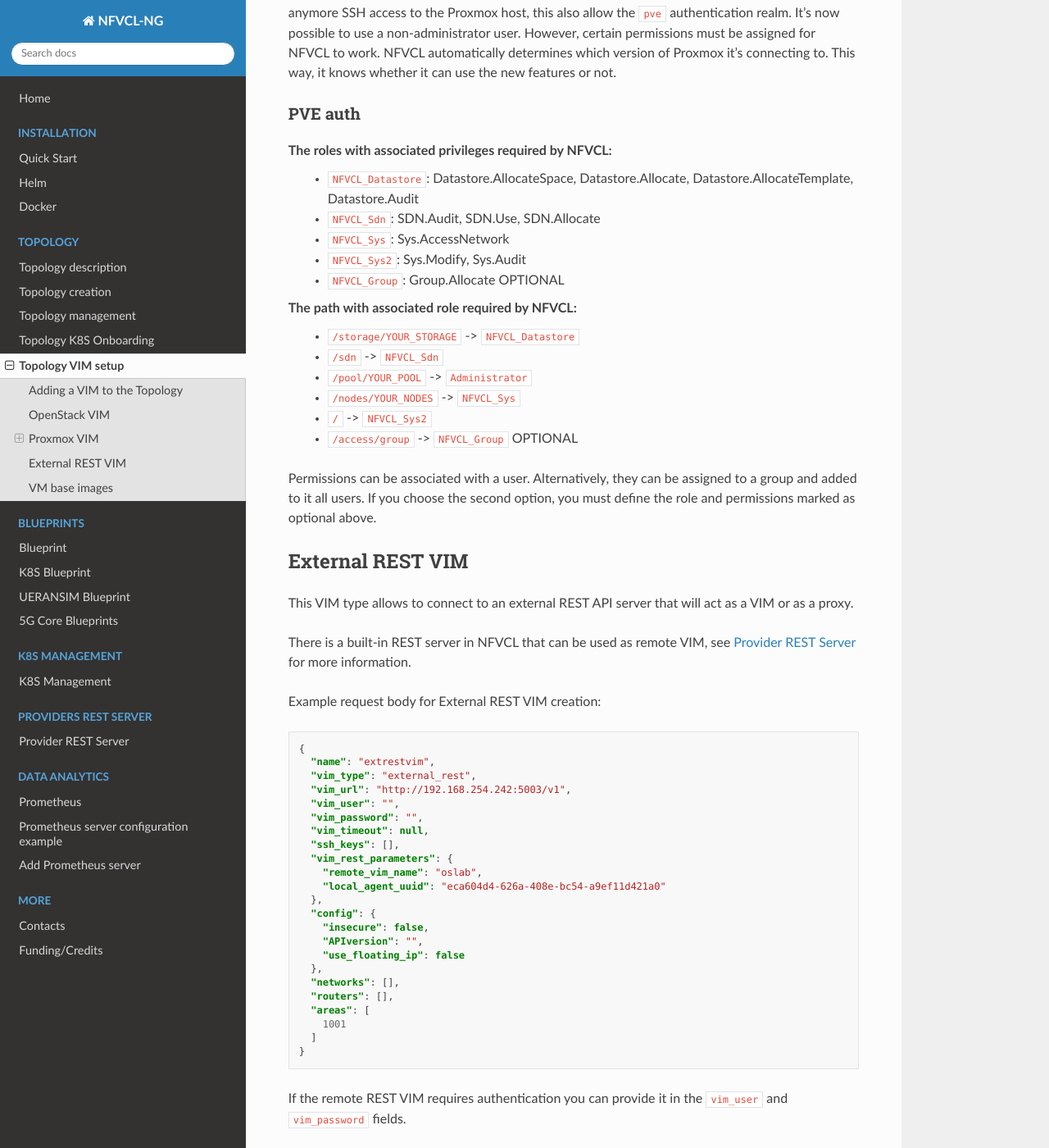
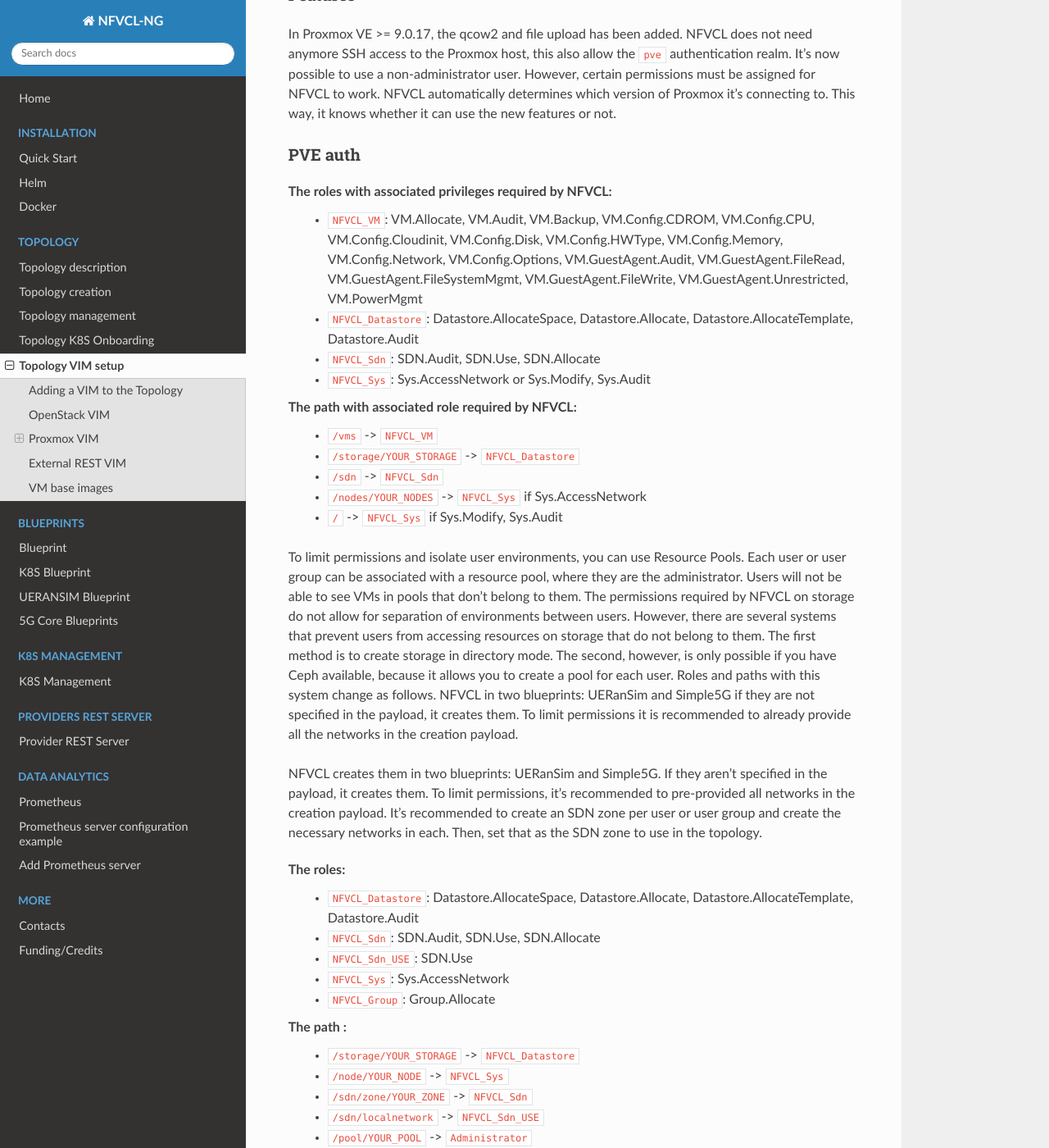
Before and after one commit to s2n-cnit/nfvcl-ng, a Sphinx documentation site: the page built from docs/source/topology/topology_vim.rst, in a window 1280 px wide and 1400 px high, scrolled down 3826 px. Shown: the whole window at 82% size. Built offline with Sphinx 7.4.7 and the Read the Docs theme 3.1.0, drawn with Linux system fonts in a browser that asks for light colours; some of the changed text lies outside the part shown.

Commit message:
docs(Proxmox) Update guidance for using non-privilege users

```diff
--- a/docs/source/topology/topology_vim.rst
+++ b/docs/source/topology/topology_vim.rst
@@ -148,6 +148,7 @@
             - ``sudo_with_password``: Use sudo and provide password
         - ``sudo_without_password``: Use sudo without password (requires proper sudoers configuration)
     - ``proxmox_resource_pool``: Name of the resource pool where you want to deploy the resources
+    - ``proxmox_sdn_zone``: Name of the sdn zone where the vnets needed to deploy the VMs are located. If not specified, NFVCL assumes there is one called ``nfvcl``.
 Limitations
 ###########
 Proxmox VE < 9.0.17
@@ -171,24 +172,42 @@
 PVE auth
 ###########
 The roles with associated privileges required by NFVCL:
+    - ``NFVCL_VM``: VM.Allocate, VM.Audit, VM.Backup, VM.Config.CDROM, VM.Config.CPU, VM.Config.Cloudinit, VM.Config.Disk, VM.Config.HWType, VM.Config.Memory, VM.Config.Network, VM.Config.Options, VM.GuestAgent.Audit, VM.GuestAgent.FileRead, VM.GuestAgent.FileSystemMgmt, VM.GuestAgent.FileWrite, VM.GuestAgent.Unrestricted, VM.PowerMgmt
     - ``NFVCL_Datastore``: Datastore.AllocateSpace, Datastore.Allocate, Datastore.AllocateTemplate, Datastore.Audit
     - ``NFVCL_Sdn``: SDN.Audit, SDN.Use, SDN.Allocate
-    - ``NFVCL_Sys``: Sys.AccessNetwork
-    - ``NFVCL_Sys2``: Sys.Modify, Sys.Audit
-    - ``NFVCL_Group``: Group.Allocate OPTIONAL
-
+    - ``NFVCL_Sys``: Sys.AccessNetwork or Sys.Modify, Sys.Audit
 
 The path with associated role required by NFVCL:
+    - ``/vms`` -> ``NFVCL_VM``
     - ``/storage/YOUR_STORAGE`` -> ``NFVCL_Datastore``
     - ``/sdn`` -> ``NFVCL_Sdn``
+    - ``/nodes/YOUR_NODES`` -> ``NFVCL_Sys`` if Sys.AccessNetwork
+    - ``/`` -> ``NFVCL_Sys`` if Sys.Modify, Sys.Audit
+
+To limit permissions and isolate user environments, you can use Resource Pools. Each user or user group can be associated with a resource pool, where they are the administrator. Users will not be able to see VMs in pools that don't belong to them.
+The permissions required by NFVCL on storage do not allow for separation of environments between users. However, there are several systems that prevent users from accessing resources on storage that do not belong to them.
+The first method is to create storage in directory mode.
+The second, however, is only possible if you have Ceph available, because it allows you to create a pool for each user.
+Roles and paths with this system change as follows.
+NFVCL in two blueprints: UERanSim and Simple5G if they are not specified in the payload, it creates them. To limit permissions it is recommended to already provide all the networks in the creation payload.
+
+NFVCL creates them in two blueprints: UERanSim and Simple5G. If they aren't specified in the payload, it creates them. To limit permissions, it's recommended to pre-provided all networks in the creation payload.
+It's recommended to create an SDN zone per user or user group and create the necessary networks in each. Then, set that as the SDN zone to use in the topology.
+
+The roles:
+    - ``NFVCL_Datastore``: Datastore.AllocateSpace, Datastore.Allocate, Datastore.AllocateTemplate, Datastore.Audit
+    - ``NFVCL_Sdn``: SDN.Audit, SDN.Use, SDN.Allocate
+    - ``NFVCL_Sdn_USE``: SDN.Use
+    - ``NFVCL_Sys``: Sys.AccessNetwork
+    - ``NFVCL_Group``: Group.Allocate
+
+The path :
+    - ``/storage/YOUR_STORAGE`` -> ``NFVCL_Datastore``
+    - ``/node/YOUR_NODE`` -> ``NFVCL_Sys``
+    - ``/sdn/zone/YOUR_ZONE`` -> ``NFVCL_Sdn``
+    - ``/sdn/localnetwork`` -> ``NFVCL_Sdn_USE``
     - ``/pool/YOUR_POOL`` -> ``Administrator``
-    - ``/nodes/YOUR_NODES`` -> ``NFVCL_Sys``
-    - ``/`` -> ``NFVCL_Sys2``
-    - ``/access/group`` -> ``NFVCL_Group`` OPTIONAL
-
-Permissions can be associated with a user.
-Alternatively, they can be assigned to a group and added to it all users.
-If you choose the second option, you must define the role and permissions marked as optional above.
+    - ``/access/group`` -> ``NFVCL_Group``
 
 External REST VIM
 *****************
```
